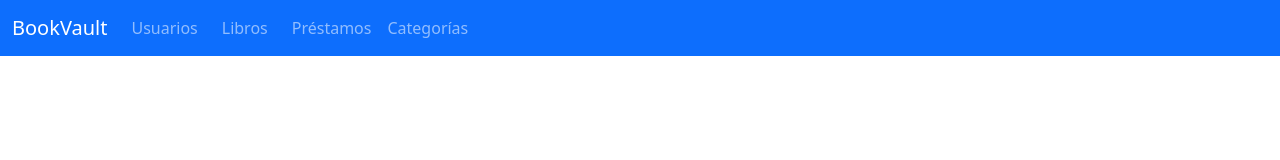
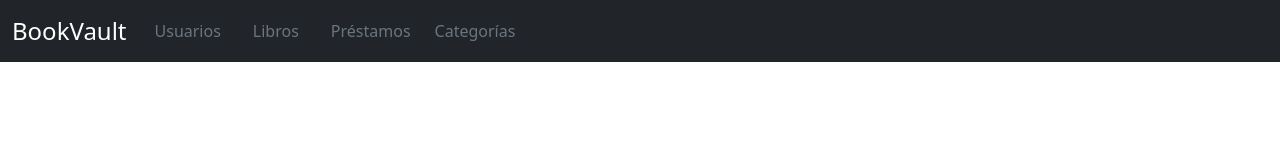
Before and after one commit to DairaDoo/Gestion_Biblioteca_Frontend, a plain HTML site: page FRONTEND/index.html in a window 1280 px wide. Drawn offline with nearby package versions, Linux system fonts and the light colour scheme; no server answers.

Commit message:
Cambios en el front y css.

```diff
--- a/FRONTEND/index.html
+++ b/FRONTEND/index.html
@@ -11,7 +11,7 @@
 </head>
 <body>
 
-    <nav class="navbar navbar-expand-lg navbar-dark bg-primary">
+    <nav class="navbar navbar-expand-lg navbar-dark bg-dark">
         <div class="container-fluid">
             <a class="navbar-brand" href="#">BookVault</a>
             <button class="navbar-toggler" type="button" data-bs-toggle="collapse" data-bs-target="#navbarNav" aria-controls="navbarNav" aria-expanded="false" aria-label="Toggle navigation">
@@ -20,16 +20,16 @@
             <div class="collapse navbar-collapse" id="navbarNav">
                 <ul class="navbar-nav">
                     <li class="nav-item me-2">
-                        <a class="nav-link" href="#" onclick="mostrarUsuarios()">Usuarios</a>
+                        <button type="button" class="btn btn-outline-secondary" href="#" onclick="mostrarUsuarios()">Usuarios</button>
                     </li>
                     <li class="nav-item me-2">
-                        <a class="nav-link" href="#" onclick="mostrarLibros()">Libros</a>
+                        <button type="button" class="btn btn-outline-secondary" href="#" onclick="mostrarLibros()">Libros</button>
                     </li>
                     <li class="nav-item">
-                        <a class="nav-link" href="#" onclick="mostrarPrestamos()">Préstamos</a>
+                        <button type="button" class="btn btn-outline-secondary" href="#" onclick="mostrarPrestamos()">Préstamos</button>
                     </li>
                     <li class="nav-item">
-                        <a class="nav-link" href="#" onclick="mostrarCategorias()">Categorías</a>
+                        <button type="button" class="btn btn-outline-secondary" href="#" onclick="mostrarCategorias()">Categorías</button>
                     </li>
                 </ul>
             </div>
@@ -56,5 +56,7 @@
     <!-- JavaScript -->
     <script src="script.js"></script>
 
+    <link rel="stylesheet" href="style.css">
+
 </body>
 </html>
--- a/FRONTEND/style.css
+++ b/FRONTEND/style.css
@@ -1,12 +1,22 @@
-
-.navbar {
-    background-color: #000;
-    padding: 10px 0;
-}
-
+/* Añade estilos adicionales según sea necesario */
 .navbar-brand {
     font-size: 24px;
 }
+
+.navbar.bg-dark {
+    background-color: brwon !important;
+}
+
+
+.btn-outline-secondary {
+    border: none; /* Esto quitará el borde */
+}
+
+/* Si solo quieres quitar el borde al pasar el mouse, usa :hover */
+.btn-outline-secondary:hover {
+    border: none; /* Esto quitará el borde al pasar el mouse */
+}
+
 
 /* Enlaces de navegación */
 .nav-link {
```
